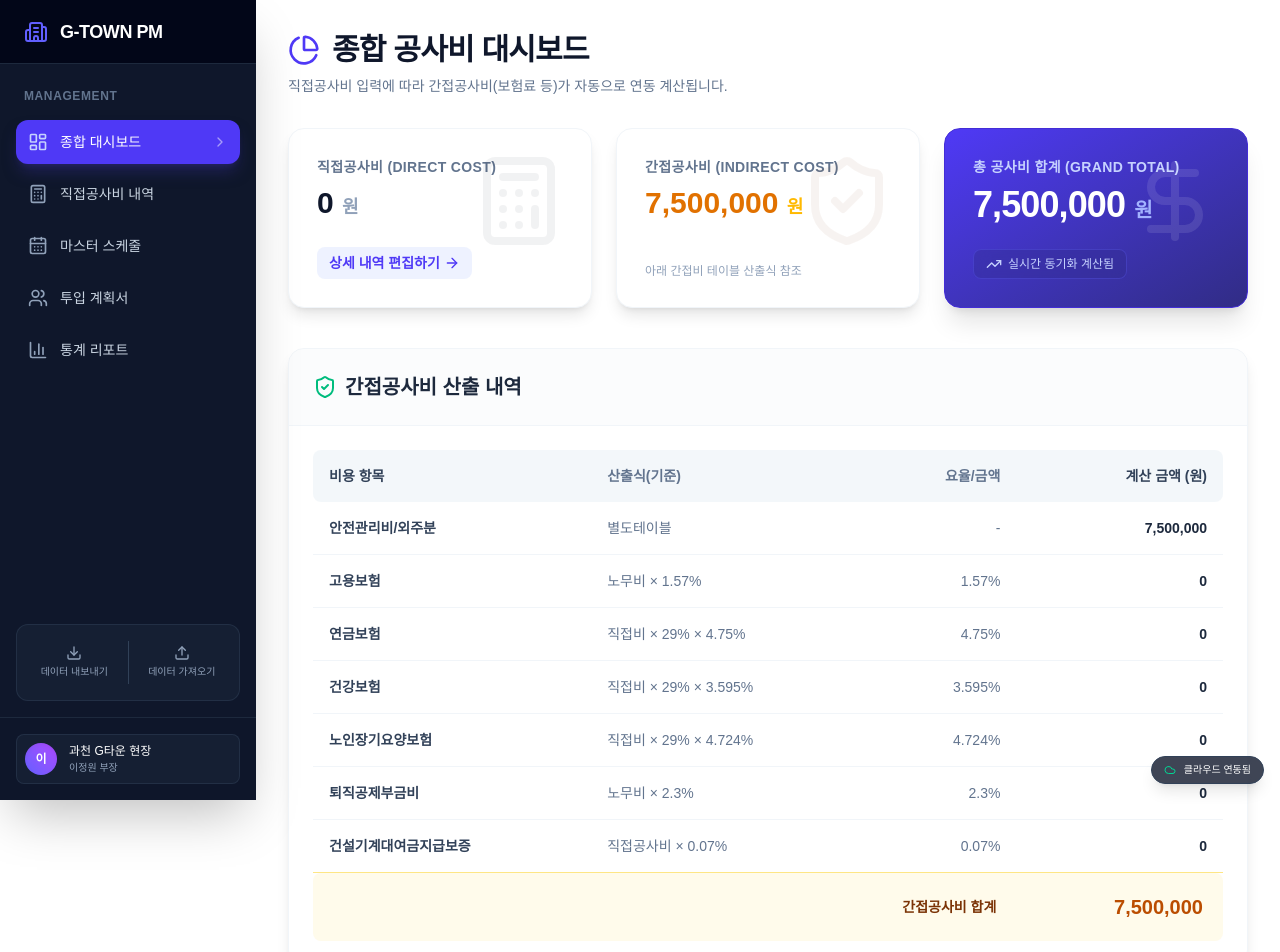
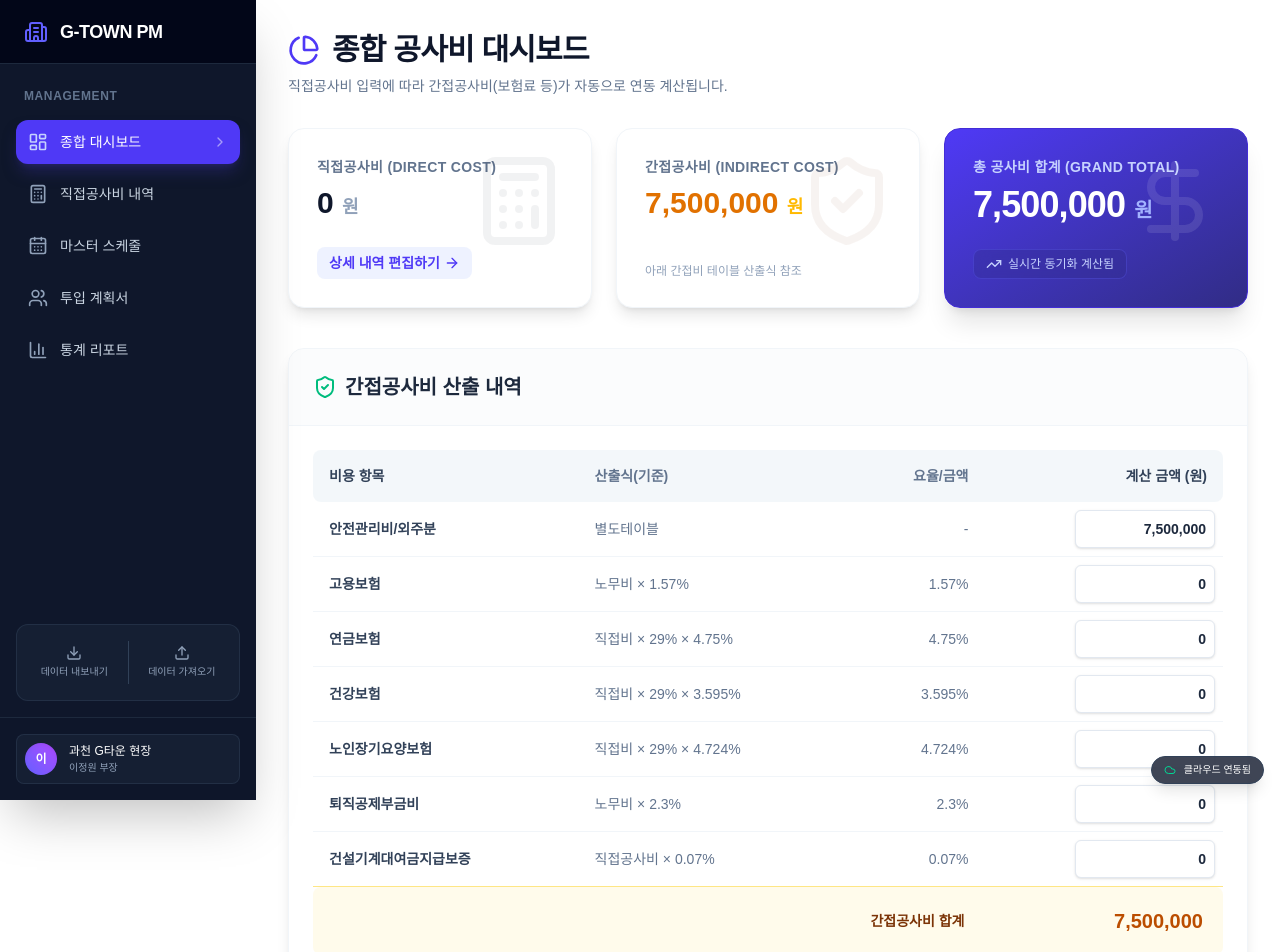
Before and after one commit to chingu70-code/g-town-pm, a Next.js app: page / in a window 1280 px wide. Shown: the top 952 px of the page. Built offline with nearby package versions, Linux system fonts and the light colour scheme; no server answers; the database is empty.

Commit message:
feat: 대시보드 간접비 천원 단위 절사 및 사용자 수정(Override) 기능 추가

```diff
--- a/src/app/page.tsx
+++ b/src/app/page.tsx
@@ -3,11 +3,13 @@
 import React, { useState, useEffect } from 'react';
 import { Calculator, DollarSign, ArrowRight, PieChart, TrendingUp, ShieldCheck } from 'lucide-react';
 import Link from 'next/link';
+import { saveToCloud } from '@/lib/syncService';
 
 export default function DashboardPage() {
   const [isMounted, setIsMounted] = useState(false);
   const [directTotal, setDirectTotal] = useState(0);
   const [totalLabor, setTotalLabor] = useState(0);
+  const [indirectOverrides, setIndirectOverrides] = useState<Record<string, number>>({});
 
   useEffect(() => {
     setIsMounted(true);
@@ -23,16 +25,40 @@ export default function DashboardPage() {
       setTotalLabor(labor);
       setDirectTotal(total);
     }
+
+    const overrides = localStorage.getItem('gTownIndirectOverrides');
+    if (overrides) {
+      try {
+        setIndirectOverrides(JSON.parse(overrides));
+      } catch(e) {}
+    }
   }, []);
 
-  // 간접비 계산 로직 (원단위 절사 적용)
-  const safetyCost = 7500000; // 안전관리비/외주분 (고정)
-  const employmentInsurance = Math.floor(totalLabor * 0.0157); // 고용보험
-  const pensionInsurance = Math.floor(directTotal * 0.29 * 0.0475); // 연금보험
-  const healthInsurance = Math.floor(directTotal * 0.29 * 0.03595); // 건강보험
-  const seniorCareInsurance = Math.floor(directTotal * 0.29 * 0.04724); // 노인장기요양보험
-  const retirementDeduction = Math.floor(totalLabor * 0.023); // 퇴직공제부금비
-  const machineryGuarantee = Math.floor(directTotal * 0.0007); // 건설기계대여금지급보증 (0.07%)
+  const handleIndirectChange = (key: string, value: string) => {
+    const numValue = parseInt(value.replace(/,/g, ''), 10);
+    const newOverrides = { ...indirectOverrides };
+
+    if (isNaN(numValue)) {
+      delete newOverrides[key];
+    } else {
+      newOverrides[key] = numValue;
+    }
+
+    setIndirectOverrides(newOverrides);
+    localStorage.setItem('gTownIndirectOverrides', JSON.stringify(newOverrides));
+    saveToCloud('project_info', 'gtown_indirects', newOverrides);
+  };
+
+  // 간접비 계산 로직 (천원 단위 이하 절사 적용)
+  const calcFloor = (val: number) => Math.floor(val / 1000) * 1000;
+
+  const safetyCost = indirectOverrides['safety'] !== undefined ? indirectOverrides['safety'] : 7500000; // 안전관리비/외주분 (고정)
+  const employmentInsurance = indirectOverrides['employment'] !== undefined ? indirectOverrides['employment'] : calcFloor(totalLabor * 0.0157); // 고용보험
+  const pensionInsurance = indirectOverrides['pension'] !== undefined ? indirectOverrides['pension'] : calcFloor(directTotal * 0.29 * 0.0475); // 연금보험
+  const healthInsurance = indirectOverrides['health'] !== undefined ? indirectOverrides['health'] : calcFloor(directTotal * 0.29 * 0.03595); // 건강보험
+  const seniorCareInsurance = indirectOverrides['senior'] !== undefined ? indirectOverrides['senior'] : calcFloor(directTotal * 0.29 * 0.04724); // 노인장기요양보험
+  const retirementDeduction = indirectOverrides['retirement'] !== undefined ? indirectOverrides['retirement'] : calcFloor(totalLabor * 0.023); // 퇴직공제부금비
+  const machineryGuarantee = indirectOverrides['machinery'] !== undefined ? indirectOverrides['machinery'] : calcFloor(directTotal * 0.0007); // 건설기계대여금지급보증 (0.07%)
 
   const indirectTotal = safetyCost + employmentInsurance + pensionInsurance + healthInsurance + seniorCareInsurance + retirementDeduction + machineryGuarantee;
   const grandTotal = directTotal + indirectTotal;
@@ -115,43 +141,57 @@ export default function DashboardPage() {
                 <td className="p-4 font-semibold text-slate-700">안전관리비/외주분</td>
                 <td className="p-4 text-sm font-medium text-slate-500">별도테이블</td>
                 <td className="p-4 text-sm font-medium text-slate-500 text-right">-</td>
-                <td className="p-4 text-right font-semibold text-slate-800">{safetyCost.toLocaleString()}</td>
+                <td className="p-2 text-right">
+                  <input type="text" value={safetyCost.toLocaleString()} onChange={(e) => handleIndirectChange('safety', e.target.value)} className="w-full max-w-[140px] text-right p-2 border border-slate-200 rounded-md focus:outline-none focus:border-indigo-500 focus:ring-1 focus:ring-indigo-500 font-semibold text-slate-800 bg-white shadow-sm transition-all" />
+                </td>
               </tr>
               <tr className="border-b border-slate-100 hover:bg-slate-50/80 transition-colors">
                 <td className="p-4 font-semibold text-slate-700">고용보험</td>
                 <td className="p-4 text-sm font-medium text-slate-500">노무비 × 1.57%</td>
                 <td className="p-4 text-sm font-medium text-slate-500 text-right">1.57%</td>
-                <td className="p-4 text-right font-semibold text-slate-800">{employmentInsurance.toLocaleString()}</td>
+                <td className="p-2 text-right">
+                  <input type="text" value={employmentInsurance.toLocaleString()} onChange={(e) => handleIndirectChange('employment', e.target.value)} className="w-full max-w-[140px] text-right p-2 border border-slate-200 rounded-md focus:outline-none focus:border-indigo-500 focus:ring-1 focus:ring-indigo-500 font-semibold text-slate-800 bg-white shadow-sm transition-all" />
+                </td>
               </tr>
               <tr className="border-b border-slate-100 hover:bg-slate-50/80 transition-colors">
                 <td className="p-4 font-semibold text-slate-700">연금보험</td>
                 <td className="p-4 text-sm font-medium text-slate-500">직접비 × 29% × 4.75%</td>
                 <td className="p-4 text-sm font-medium text-slate-500 text-right">4.75%</td>
-                <td className="p-4 text-right font-semibold text-slate-800">{pensionInsurance.toLocaleString()}</td>
+                <td className="p-2 text-right">
+                  <input type="text" value={pensionInsurance.toLocaleString()} onChange={(e) => handleIndirectChange('pension', e.target.value)} className="w-full max-w-[140px] text-right p-2 border border-slate-200 rounded-md focus:outline-none focus:border-indigo-500 focus:ring-1 focus:ring-indigo-500 font-semibold text-slate-800 bg-white shadow-sm transition-all" />
+                </td>
               </tr>
               <tr className="border-b border-slate-100 hover:bg-slate-50/80 transition-colors">
                 <td className="p-4 font-semibold text-slate-700">건강보험</td>
                 <td className="p-4 text-sm font-medium text-slate-500">직접비 × 29% × 3.595%</td>
                 <td className="p-4 text-sm font-medium text-slate-500 text-right">3.595%</td>
-                <td className="p-4 text-right font-semibold text-slate-800">{healthInsurance.toLocaleString()}</td>
+                <td className="p-2 text-right">
+                  <input type="text" value={healthInsurance.toLocaleString()} onChange={(e) => handleIndirectChange('health', e.target.value)} className="w-full max-w-[140px] text-right p-2 border border-slate-200 rounded-md focus:outline-none focus:border-indigo-500 focus:ring-1 focus:ring-indigo-500 font-semibold text-slate-800 bg-white shadow-sm transition-all" />
+                </td>
               </tr>
               <tr className="border-b border-slate-100 hover:bg-slate-50/80 transition-colors">
                 <td className="p-4 font-semibold text-slate-700">노인장기요양보험</td>
                 <td className="p-4 text-sm font-medium text-slate-500">직접비 × 29% × 4.724%</td>
                 <td className="p-4 text-sm font-medium text-slate-500 text-right">4.724%</td>
-                <td className="p-4 text-right font-semibold text-slate-800">{seniorCareInsurance.toLocaleString()}</td>
+                <td className="p-2 text-right">
+                  <input type="text" value={seniorCareInsurance.toLocaleString()} onChange={(e) => handleIndirectChange('senior', e.target.value)} className="w-full max-w-[140px] text-right p-2 border border-slate-200 rounded-md focus:outline-none focus:border-indigo-500 focus:ring-1 focus:ring-indigo-500 font-semibold text-slate-800 bg-white shadow-sm transition-all" />
+                </td>
               </tr>
               <tr className="border-b border-slate-100 hover:bg-slate-50/80 transition-colors">
                 <td className="p-4 font-semibold text-slate-700">퇴직공제부금비</td>
                 <td className="p-4 text-sm font-medium text-slate-500">노무비 × 2.3%</td>
                 <td className="p-4 text-sm font-medium text-slate-500 text-right">2.3%</td>
-                <td className="p-4 text-right font-semibold text-slate-800">{retirementDeduction.toLocaleString()}</td>
+                <td className="p-2 text-right">
+                  <input type="text" value={retirementDeduction.toLocaleString()} onChange={(e) => handleIndirectChange('retirement', e.target.value)} className="w-full max-w-[140px] text-right p-2 border border-slate-200 rounded-md focus:outline-none focus:border-indigo-500 focus:ring-1 focus:ring-indigo-500 font-semibold text-slate-800 bg-white shadow-sm transition-all" />
+                </td>
               </tr>
               <tr className="border-b border-slate-100 hover:bg-slate-50/80 transition-colors">
                 <td className="p-4 font-semibold text-slate-700">건설기계대여금지급보증</td>
                 <td className="p-4 text-sm font-medium text-slate-500">직접공사비 × 0.07%</td>
                 <td className="p-4 text-sm font-medium text-slate-500 text-right">0.07%</td>
-                <td className="p-4 text-right font-semibold text-slate-800">{machineryGuarantee.toLocaleString()}</td>
+                <td className="p-2 text-right">
+                  <input type="text" value={machineryGuarantee.toLocaleString()} onChange={(e) => handleIndirectChange('machinery', e.target.value)} className="w-full max-w-[140px] text-right p-2 border border-slate-200 rounded-md focus:outline-none focus:border-indigo-500 focus:ring-1 focus:ring-indigo-500 font-semibold text-slate-800 bg-white shadow-sm transition-all" />
+                </td>
               </tr>
               <tr className="bg-amber-50 rounded-lg">
                 <td colSpan={3} className="p-5 font-bold text-amber-900 text-right rounded-l-lg border-t border-amber-200">간접공사비 합계</td>
--- a/src/lib/syncService.ts
+++ b/src/lib/syncService.ts
@@ -45,6 +45,13 @@ export const syncAllFromCloud = async () => {
       if (dec) localStorage.setItem('gTownResources', dec);
     }
 
+    // 4. 간접비 오버라이드 데이터 가져오기
+    const { data: iData } = await supabase.from('project_info').select('encrypted_data').eq('id', 'gtown_indirects').single();
+    if (iData?.encrypted_data) {
+      const dec = decryptData(iData.encrypted_data);
+      if (dec) localStorage.setItem('gTownIndirectOverrides', dec);
+    }
+
     return true;
   } catch (err) {
     console.warn('[Cloud Sync] 네트워크 오류 또는 초기화 전입니다. 로컬 데이터를 유지합니다.');
```
